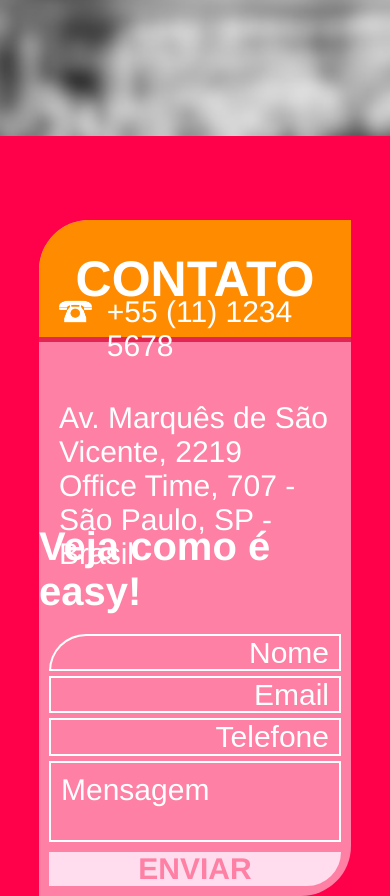
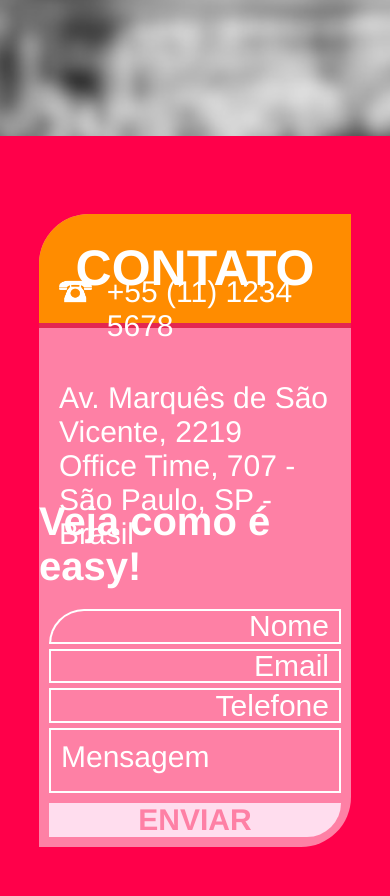
Before and after one commit to dupuqub/easyWeb, a plain HTML site: page index.html in a window 390 px wide. Shown: the part 5280-6176 px from the top of the page. Drawn offline with nearby package versions, Linux system fonts and the light colour scheme.

Commit message:
portrait: avoid scrollout in mobile

```diff
--- a/css/portrait.css
+++ b/css/portrait.css
@@ -379,21 +379,22 @@
   }
   #contact {
     width: 100%;
-    height: 100%;
+    height: 150%;
     background: #FF004A;
     color: white;
     display: flex;
-    align-items: center;
+    align-items: flex-start;
     justify-content: center;
     overflow-x: hidden;
   }
   #contactBox {
     width: 80%;
-    height: 80%;
+    height: 50%;
     background: #FE80A5;
     border-radius: var(--radiusPortrait) 0 var(--radiusPortrait) 0;
     display: flex;
     flex-direction: column;
+    margin-top: 20%;
   }
   #contactTitleBox {
     width: 100%;
```
